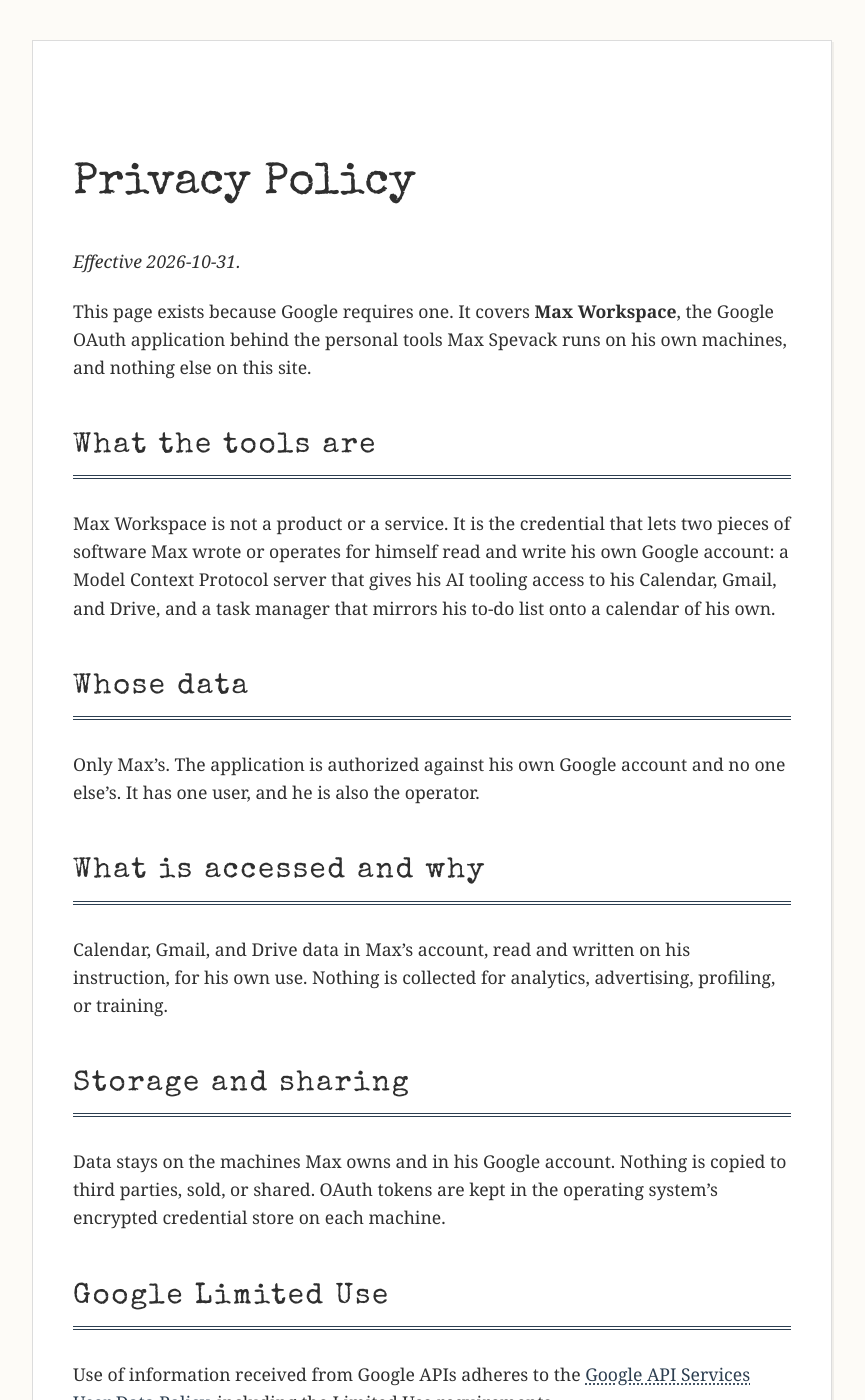
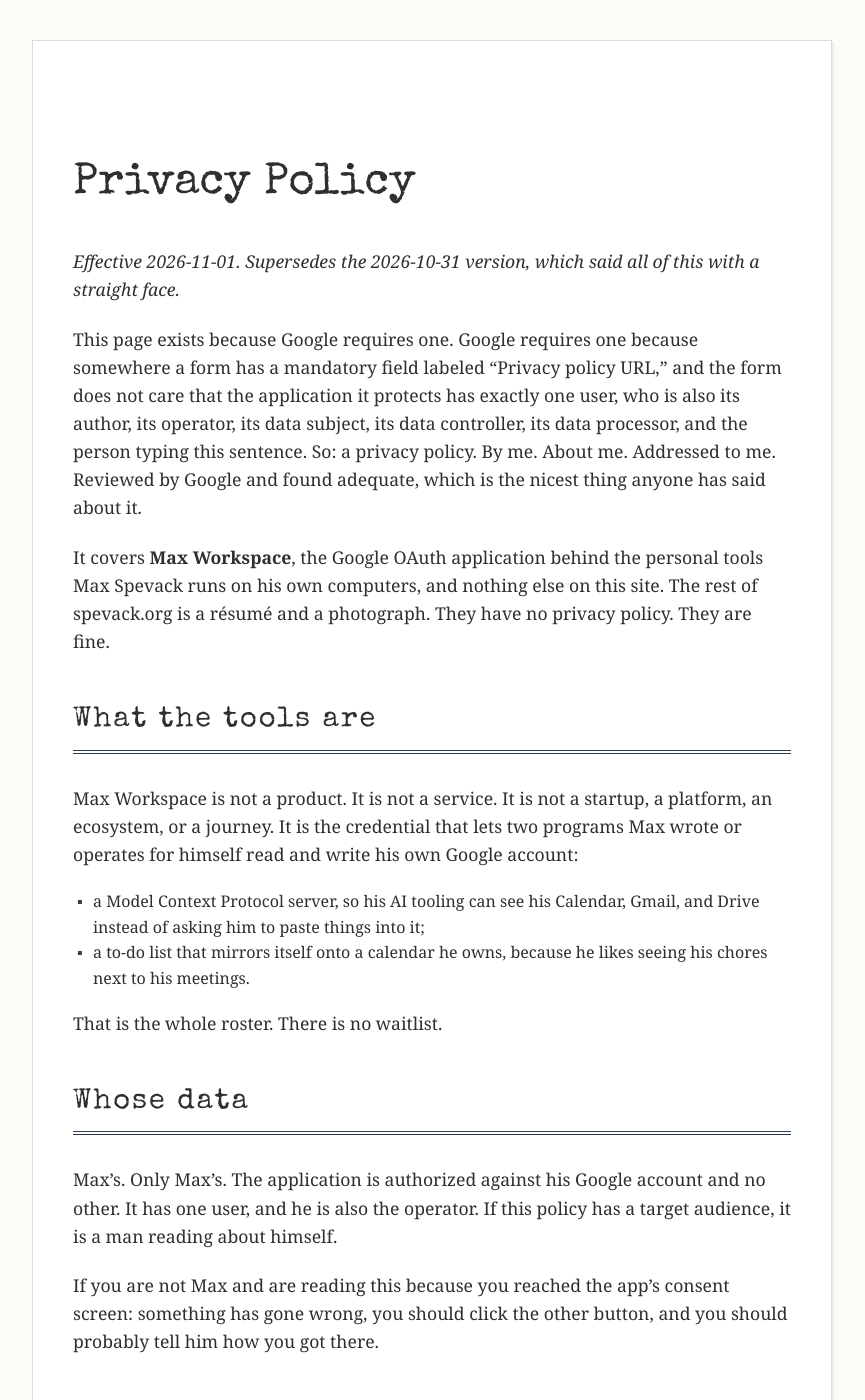
Before and after one commit to maxspevack/spevack.org, a Jekyll site: the page built from privacy.md, in a window 1280 px wide and 1400 px high. Shown: the whole window, without its empty margins (208-1073 px from the left). Built offline with Jekyll 4.4.1, drawn with Linux system fonts in a browser that asks for light colours; some of the changed text lies outside the part shown.

Commit message:
Privacy and terms: same facts, now with the contempt they deserve (2026-11-01). Every disclosure Google approved on 10-31 is retained and the Limited Use sentence is unchanged; retention/deletion and change-notice sections made explicit; effective dates bumped

```diff
--- a/privacy.md
+++ b/privacy.md
@@ -8,32 +8,49 @@
 
 # Privacy Policy
 
-*Effective 2026-10-31.*
+*Effective 2026-11-01. Supersedes the 2026-10-31 version, which said all of this with a straight face.*
 
-This page exists because Google requires one. It covers **Max Workspace**, the Google OAuth application behind the personal tools Max Spevack runs on his own machines, and nothing else on this site.
+This page exists because Google requires one. Google requires one because somewhere a form has a mandatory field labeled "Privacy policy URL," and the form does not care that the application it protects has exactly one user, who is also its author, its operator, its data subject, its data controller, its data processor, and the person typing this sentence. So: a privacy policy. By me. About me. Addressed to me. Reviewed by Google and found adequate, which is the nicest thing anyone has said about it.
+
+It covers **Max Workspace**, the Google OAuth application behind the personal tools Max Spevack runs on his own computers, and nothing else on this site. The rest of spevack.org is a résumé and a photograph. They have no privacy policy. They are fine.
 
 ## What the tools are
 
-Max Workspace is not a product or a service. It is the credential that lets two pieces of software Max wrote or operates for himself read and write his own Google account: a Model Context Protocol server that gives his AI tooling access to his Calendar, Gmail, and Drive, and a task manager that mirrors his to-do list onto a calendar of his own.
+Max Workspace is not a product. It is not a service. It is not a startup, a platform, an ecosystem, or a journey. It is the credential that lets two programs Max wrote or operates for himself read and write his own Google account:
+
+- a Model Context Protocol server, so his AI tooling can see his Calendar, Gmail, and Drive instead of asking him to paste things into it;
+- a to-do list that mirrors itself onto a calendar he owns, because he likes seeing his chores next to his meetings.
+
+That is the whole roster. There is no waitlist.
 
 ## Whose data
 
-Only Max's. The application is authorized against his own Google account and no one else's. It has one user, and he is also the operator.
+Max's. Only Max's. The application is authorized against his Google account and no other. It has one user, and he is also the operator. If this policy has a target audience, it is a man reading about himself.
 
-## What is accessed and why
+If you are not Max and are reading this because you reached the app's consent screen: something has gone wrong, you should click the other button, and you should probably tell him how you got there.
 
-Calendar, Gmail, and Drive data in Max's account, read and written on his instruction, for his own use. Nothing is collected for analytics, advertising, profiling, or training.
+## What is accessed, and why
+
+Calendar, Gmail, and Drive data in Max's account, read and written on his instruction, for his own use. Nothing is collected for analytics, advertising, profiling, or training. No model learns from this data, personalized or otherwise. There is no dashboard. Nobody is deriving insights. The data is accessed because Max asked a program to go get it, and it went and got it.
 
 ## Storage and sharing
 
-Data stays on the machines Max owns and in his Google account. Nothing is copied to third parties, sold, or shared. OAuth tokens are kept in the operating system's encrypted credential store on each machine.
+Data stays in Max's Google account and on the machines Max owns. Nothing is copied to third parties, sold, rented, pooled, enriched, or shared, because there is no one on the other end of that sentence. The OAuth tokens live in the operating system's encrypted credential store on each machine, which is a more careful arrangement than many companies with actual customers manage.
+
+## Retention and deletion
+
+Nothing is retained anywhere except Max's Google account, which already had it, and Max's own disks, which he controls. To end the arrangement, Max revokes the app at [myaccount.google.com/permissions](https://myaccount.google.com/permissions) and deletes the tokens from his credential store, which takes about as long as reading this paragraph. If you want your data deleted from Max Workspace, you are Max, and you know where it is.
 
 ## Google Limited Use
 
-Use of information received from Google APIs adheres to the [Google API Services User Data Policy](https://developers.google.com/terms/api-services-user-data-policy), including the Limited Use requirements.
+Use of information received from Google APIs adheres to the [Google API Services User Data Policy](https://developers.google.com/terms/api-services-user-data-policy), including the Limited Use requirements. This is the one sentence on this page Google actually reads. It is reproduced without irony, which is the most respectful thing this page does.
+
+## Changes to this policy
+
+If what the tools access, or how they use it, ever changes, this page changes first and the user is told. The user has been told. He wrote it.
 
 ## Contact
 
-[max.spevack@gmail.com](mailto:max.spevack@gmail.com). See also the [Terms of Service](/terms/).
+[max.spevack@gmail.com](mailto:max.spevack@gmail.com). Complaints about data handling will be forwarded to the data controller, who is also the complainant, and resolved over coffee. See also the [Terms of Service](/terms/), which are even shorter.
 
 </div>
```
Also changed, not shown: terms.md (+14 -6 lines).
